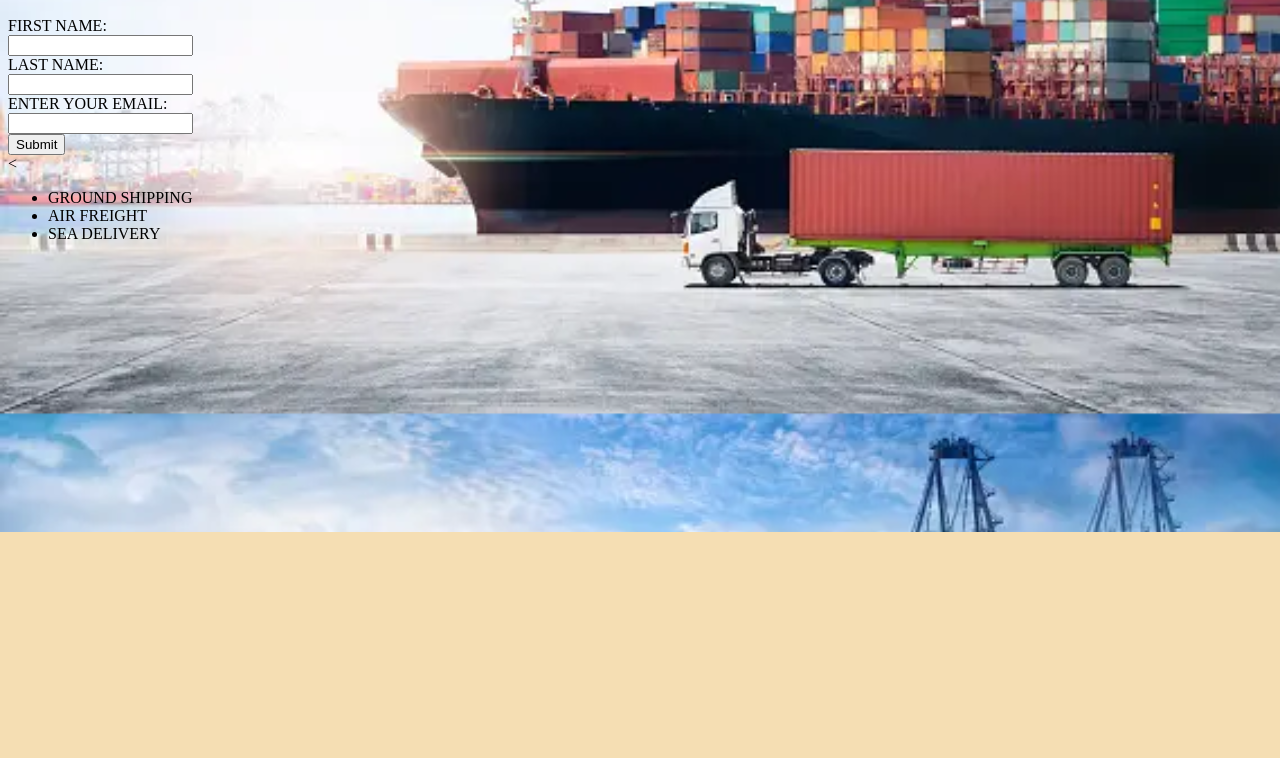
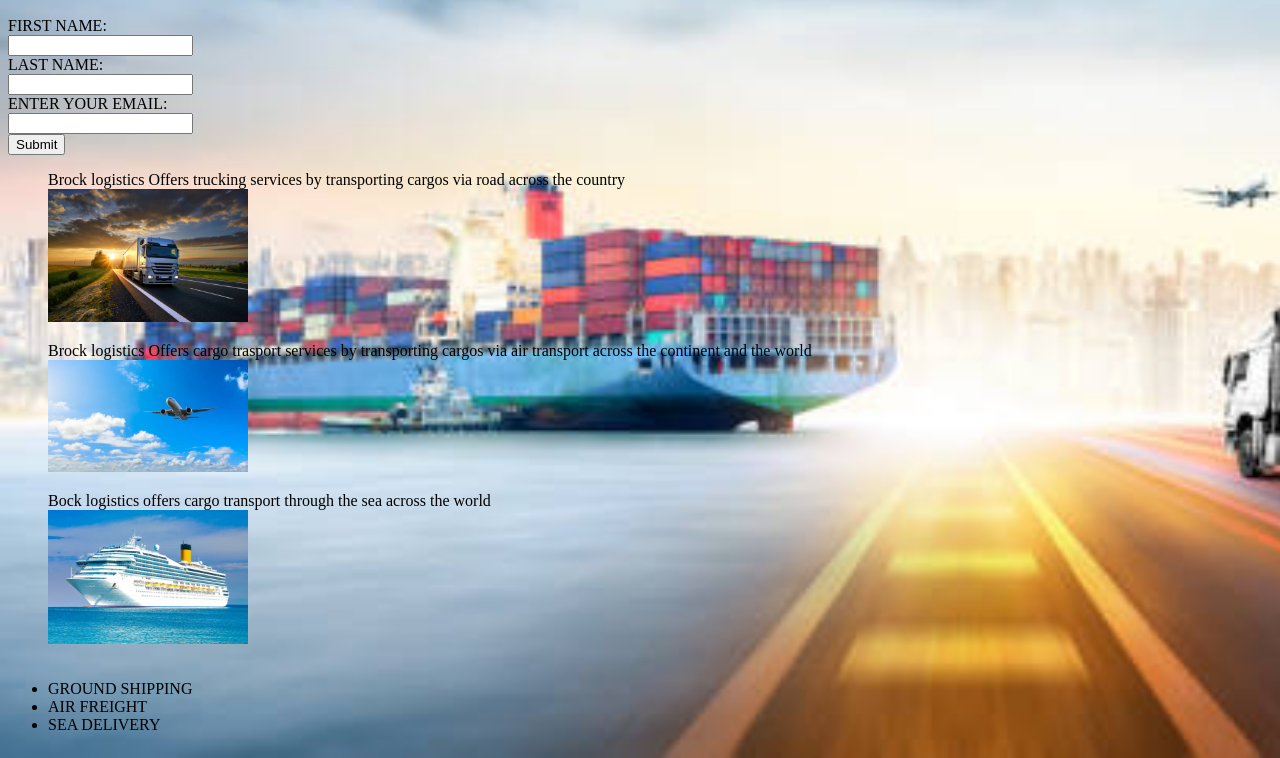
Before and after one commit to kibetbrayo/PHASE-0-PROJECT, a plain HTML site: page index.html in a window 1280 px wide. Shown: the part 268-1026 px from the top of the page. Before the commit the page ends 800 px from the top, so only its background shows below. Drawn offline with Linux system fonts and the light colour scheme.

Commit message:
phase0 project

```diff
--- a/index.html
+++ b/index.html
@@ -4,6 +4,9 @@
     <meta charset="UTF-8">
     <meta name="viewport" content="width=device-width, initial-scale=1.0">
     <link rel="stylesheet" href="./styles.css">
+    <link rel="preconnect" href="https://fonts.googleapis.com">
+    <link rel="preconnect" href="https://fonts.gstatic.com" crossorigin>
+    <link href="https://fonts.googleapis.com/css2?family=Rubik:ital@1&display=swap" rel="stylesheet">
 </head>
 <body>
     <div class="navbar">
@@ -18,8 +21,6 @@
                 <a href="SERVICES"><li>SERVICES</li></a>
                 <a href="LOCATION"><li>LOCATION</li></a>
                 <a href="CONTACTS"><li>CONTACTS</li></a>
-                <a href="NEWS"><li>NEWS</li></a>
-                <a href="MEDIA"><li>MEDIA</li></a>
 
             </ul>
         </nav>
@@ -50,8 +51,23 @@
               <input type="submit">
         </form>
     </div>
-<
-</section>
+    <div class="brock services">
+        <figure>
+            <figcaption>Brock logistics Offers trucking services by transporting cargos via road across the country</figcaption>
+            <img class="ground shipping" src="./istockphoto-859916128-612x612 truck.jpg" alt="truck">
+        </figure>
+        <figure>
+            <figcaption>Brock logistics Offers cargo trasport services by transporting cargos via air transport across the continent and the world</figcaption>
+            <img class="air shipping" src="./istockphoto-1332501286-612x612plane.jpg" alt="plane">
+        </figure>
+        <figure>
+            <figcaption>Bock logistics offers cargo transport through the sea across the world</figcaption>
+            <img src="./depositphotos_11805248-stock-photo-cruise-liner.jpg" alt="ship">
+        </figure>
+
+    </div>
+
+    </section>
 
 <footer>
 
--- a/styles.css
+++ b/styles.css
@@ -1,4 +1,3 @@
-
 body{
     font-family: 'Times New Roman', Times, serif;
     background-color: wheat;
@@ -7,7 +6,7 @@ body{
     flex-direction: column;
     max-width: 1200px;
     background-size: cover;
-    background-image: url(./istockphoto-1409387561-170667a\ 34.webp);
+    background-image: url(./istockphoto-1273907220-1024x1024\ background.jpg);
 }
 .navbar{
     list-style: none;
@@ -38,3 +37,14 @@ nav ul {
 button{
         background-color: rgb(177, 157, 157);
  }
+ .brock services{
+    display: flex;
+    flex-direction: column;
+    margin: 0 auto 10px;
+    max-width: 300px;
+    align-items: center;
+ }
+ img{
+    width: 200px;
+    height: auto;
+ }
```
Also changed, not shown: ,/istockphoto-1273907220-1024x1024 background.jpg (added), istockphoto-1273907220-1024x1024 background.jpg (added).
